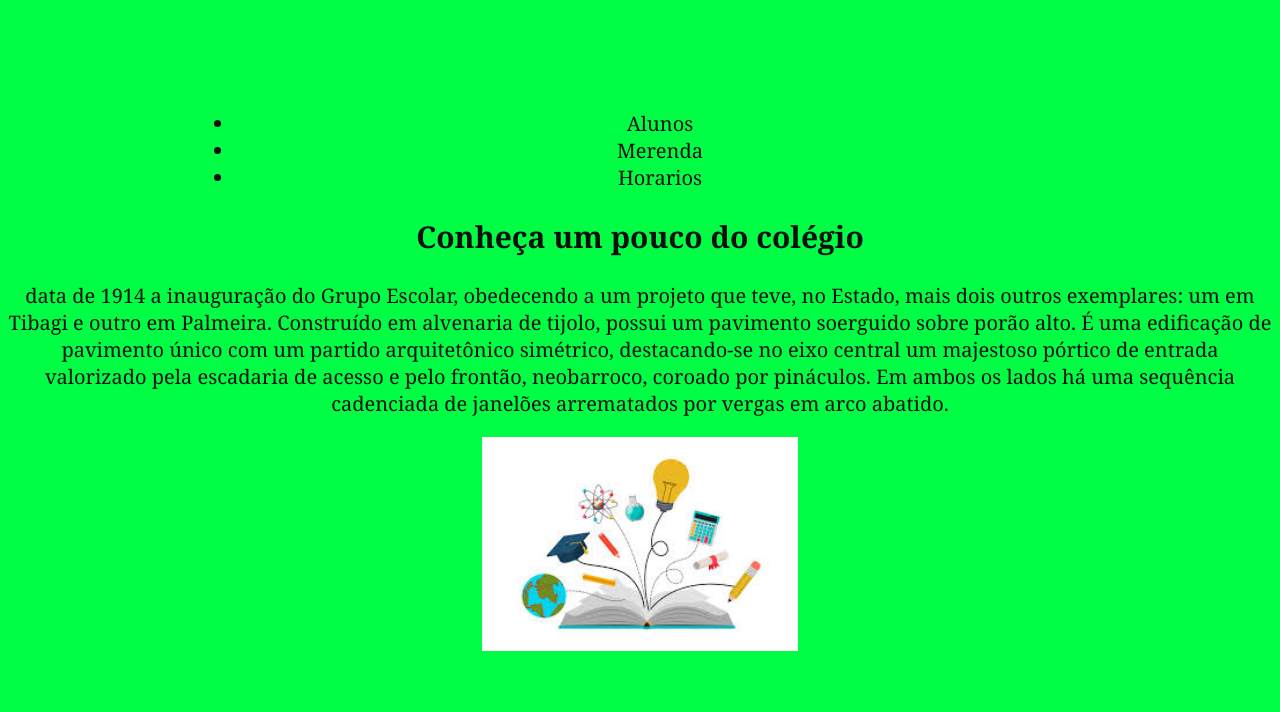
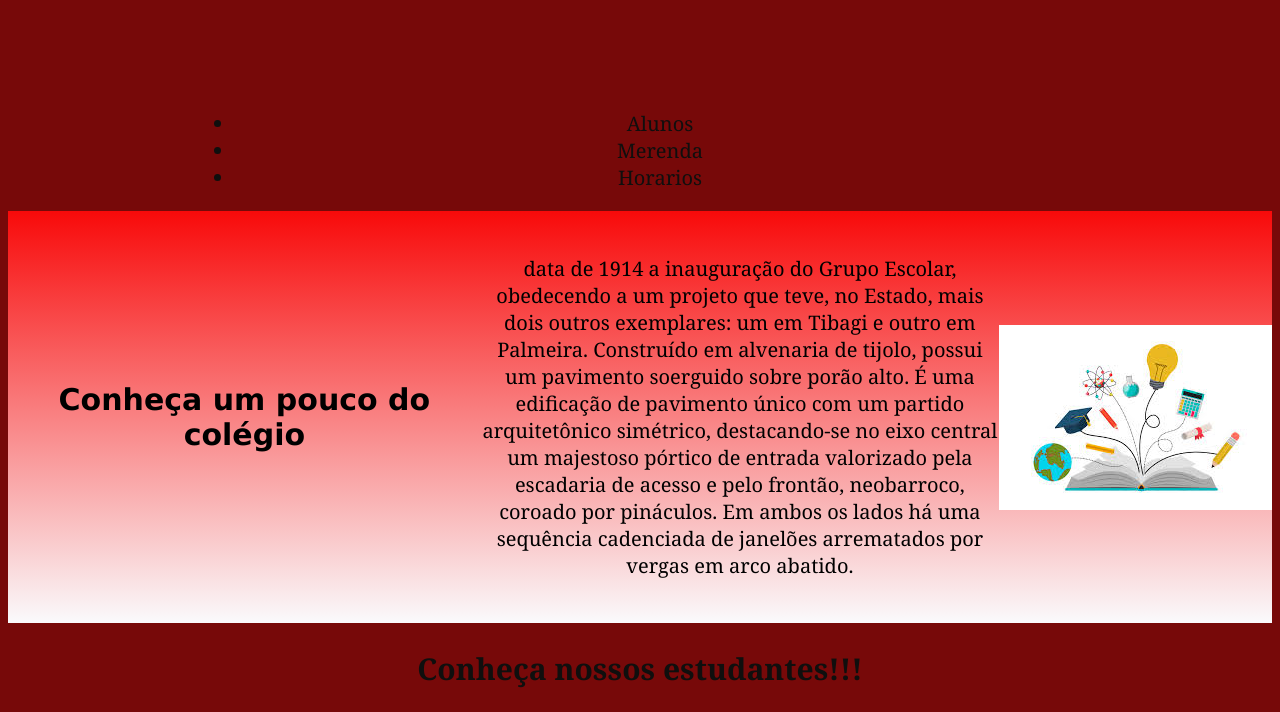
Before and after one commit to LeonardoTaborda/claudino-2C, a plain HTML site: page index.html in a window 1280 px wide. Shown: the part 230-942 px from the top of the page. Before the commit the page ends 895 px from the top, so only its background shows below. Drawn offline with Linux system fonts and the light colour scheme.

Commit message:
Add files via upload

```diff
--- a/index.html
+++ b/index.html
@@ -37,5 +37,25 @@
 </section>
 
 
+
+
+
+<section class="estudante">
+    <h2>Conheça nossos estudantes!!!</h2>
+
+    <div>
+        <img src="./img/neymar.png">
+        <h3>Neymar</h3>
+
+    </div>
+
+    <div>
+        <img src="./img/Tayson.jpg">
+        <h3>Tayson</h3>
+    </div>
+
+</section>
+
+
 </body>
 </html>
--- a/style.css
+++ b/style.css
@@ -1,4 +1,4 @@
-body { background-color: rgb(0, 255, 68);
+body { background-color: rgb(119, 9, 9);
     color: rgb(15, 15, 14);
     font-size: 20px;
     font-family: Cambria, Cochin, Georgia, Times, 'Times New Roman', serif;
@@ -27,11 +27,27 @@ body { background-color: rgb(0, 255, 68);
 
    .cabecalho-item
   {display: inline-block;
-  margin: 0  16px;
-  padding: 24px 0;
-  font-size: 24px;}
+    margin: 0  16px;
+    padding: 24px 0;
+    font-size: 24px;}
 
 
   .escola-imagem{
     width: 25%;
   }
+
+  .escola{
+      background-image: linear-gradient(rgb(248, 10, 10), rgb(250, 250, 252));
+      color: black;
+      display: flex;
+      justify-content: center;
+      align-items: center;
+      padding: 24px 0;
+  }
+
+  .escola-conteudo
+  {width: 50%;}
+
+  .escola-titulo
+  {padding: 50px 30px;
+   font-family: Verdana, Geneva, Tahoma, sans-serif;}
```
Also changed, not shown: img/PitPit.png (added), img/Tayson.jpg (added), img/anderson-silva.png (added), img/neymar.png (added).
